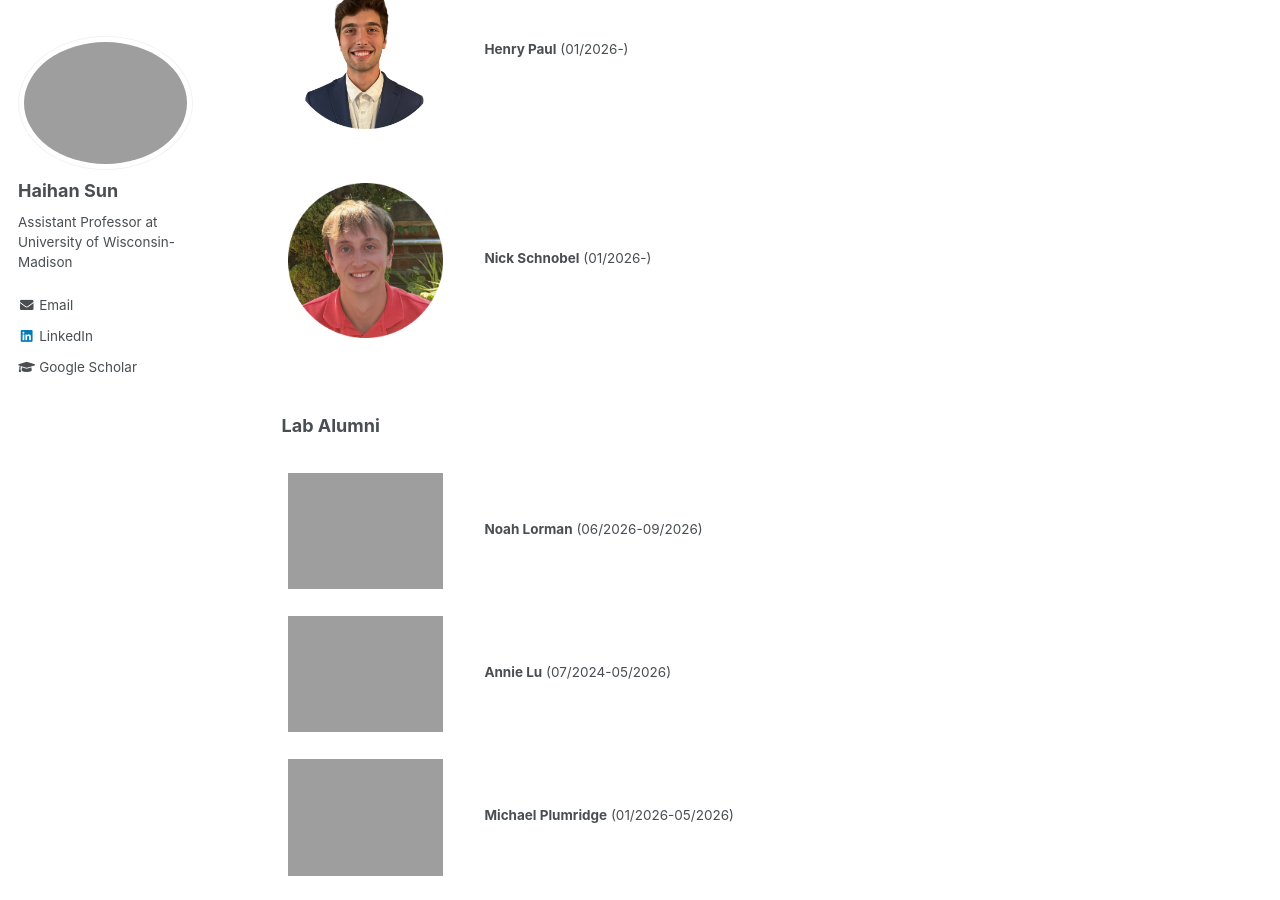
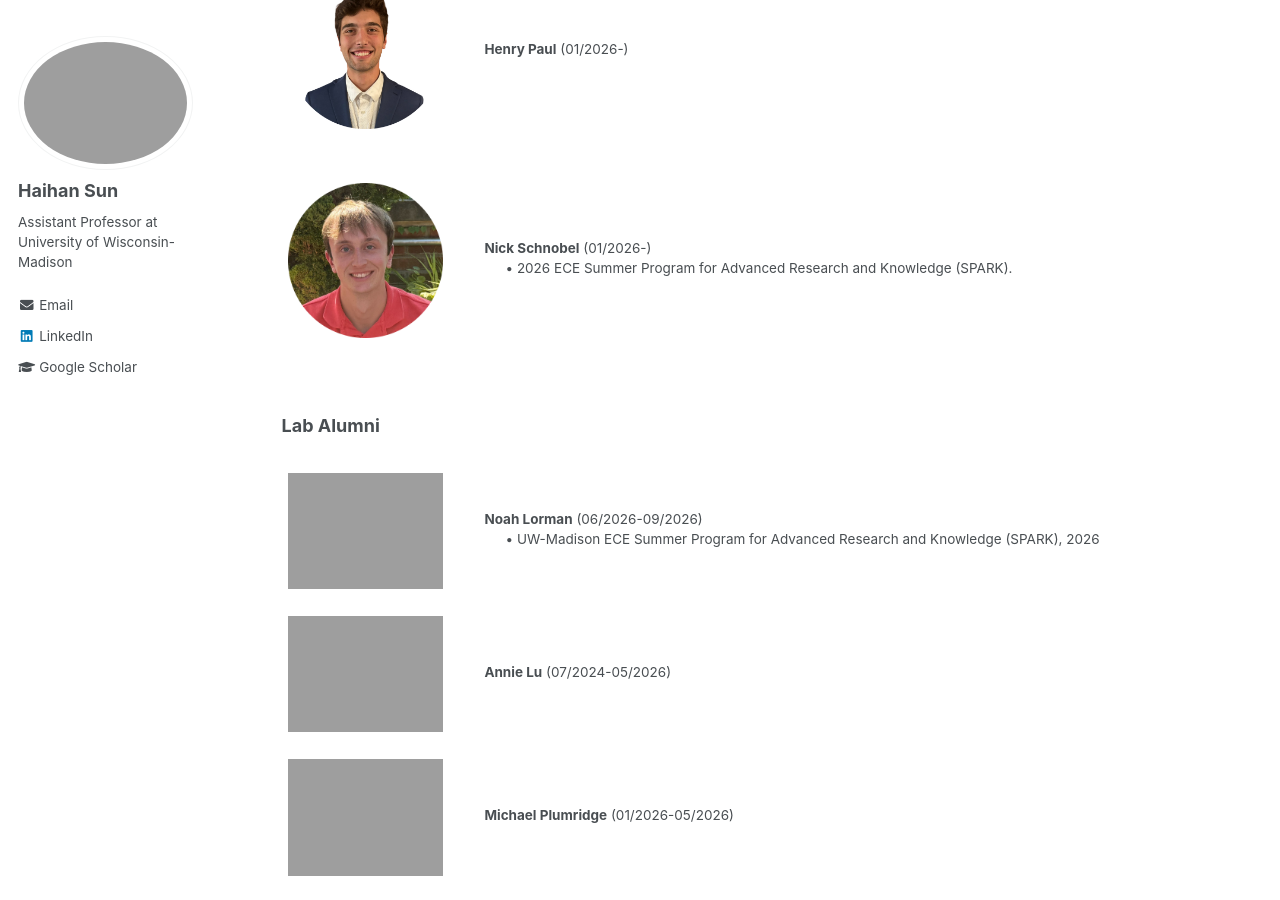
Before and after one commit to Haihan-Sun/Haihan-Sun.github.io, a Jekyll site: the page built from _pages/group.html, in a window 1280 px wide and 900 px high, scrolled down 982 px. Built offline with Jekyll 4.4.1, drawn with Linux system fonts in a browser that asks for light colours.

Commit message:
Update group.html

```diff
--- a/_pages/group.html
+++ b/_pages/group.html
@@ -80,6 +80,7 @@ Lab members are listed in reverse chronological order by the start date of their
       <img src="https://haihan-sun.github.io/_pages/images/Nick.png" width="155" >&nbsp;
     </td>
   <td align="left"><p><b>Nick Schnobel</b> (01/2026-) <br />
+    &ensp; &ensp;   &#x2022; 2026 ECE Summer Program for Advanced Research and Knowledge (SPARK). <br>
     </td>
  </tr>
 </table>
@@ -104,6 +105,7 @@ Lab members are listed in reverse chronological order by the start date of their
       <img src="https://haihan-sun.github.io/_pages/images/" width="155" >&nbsp;
     </td>
   <td align="left"><p><b>Noah Lorman</b> (06/2026-09/2026) <br />
+    &ensp; &ensp;   &#x2022; UW-Madison ECE Summer Program for Advanced Research and Knowledge (SPARK), 2026 <br>
     </td>
  </tr>
 </table>
```
